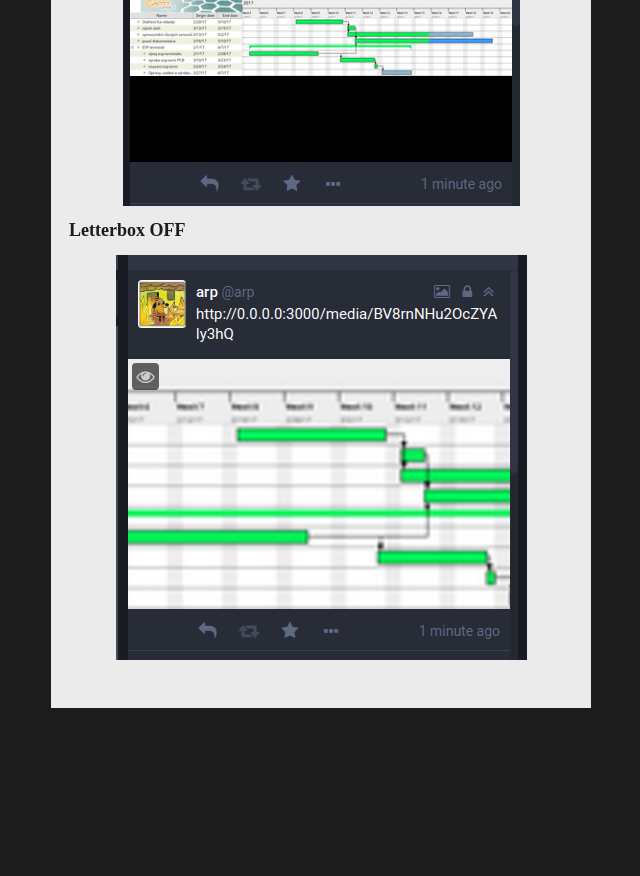
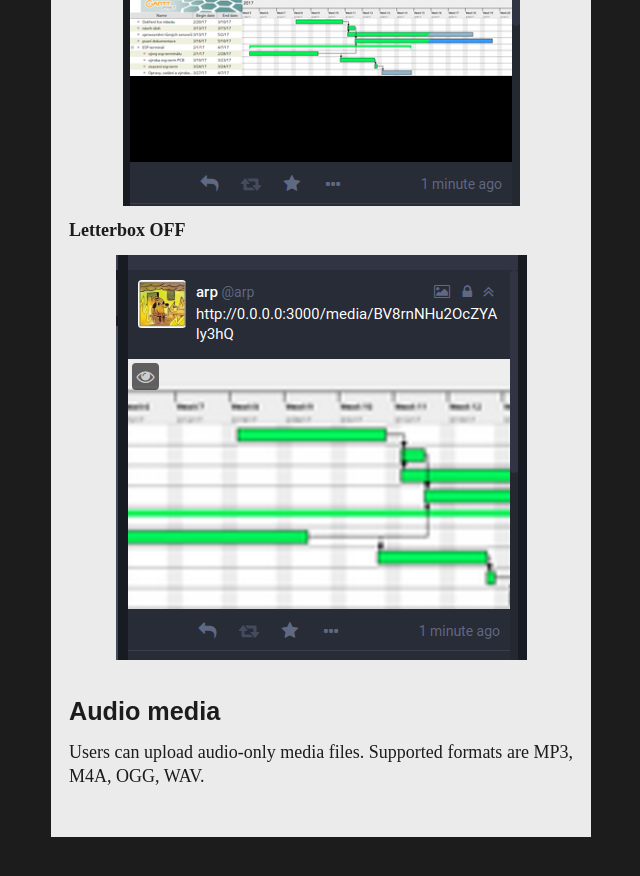
Before and after one commit to glitch-soc/docs, a Jekyll site: the page built from features/media/index.md, in a window 1280 px wide and 900 px high, scrolled down 1839 px. Shown: the top 876 px of the window, without its empty margins (319-959 px from the left). Built offline with Jekyll 4.4.1, drawn with Linux system fonts in a browser that asks for light colours; some web fonts are replaced; our own code applies the rules of GitHub Pages for plain Markdown files; before the commit the page ends 2610 px from its top, so only the background shows below that.

Commit message:
Document the audio upload feature

```diff
--- a/features/media/index.md
+++ b/features/media/index.md
@@ -34,3 +34,7 @@ This option is configurable in [App Settings](../app-settings/).
 **Letterbox OFF**
 
 ![letterbox off](letterbox-off.png)
+
+### Audio media
+
+Users can upload audio-only media files. Supported formats are MP3, M4A, OGG, WAV.
```
